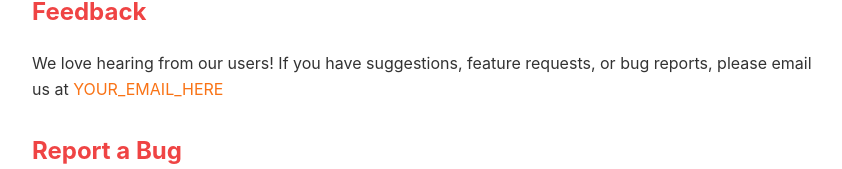
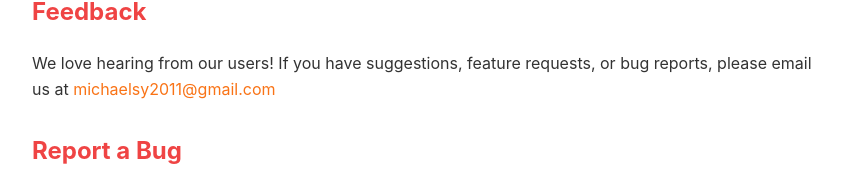
Before and after one commit to michael7291/lit-fire-tracker-docs, a plain HTML site: page support.html in a window 1280 px wide. Shown: the part 1857-2026 px from the top of the page, without its empty margins (208-1050 px from the left). Drawn offline with Linux system fonts and the light colour scheme.

```diff
--- a/support.html
+++ b/support.html
@@ -107,7 +107,7 @@
     </div>
 
     <h2>Feedback</h2>
-    <p>We love hearing from our users! If you have suggestions, feature requests, or bug reports, please email us at <a href="mailto:YOUR_EMAIL_HERE">YOUR_EMAIL_HERE</a></p>
+    <p>We love hearing from our users! If you have suggestions, feature requests, or bug reports, please email us at <a href="mailto:YOUR_EMAIL_HERE">michaelsy2011@gmail.com</a></p>
 
     <h2>Report a Bug</h2>
     <p>Found a bug? Please email us at <a href="mailto:YOUR_EMAIL_HERE">michaelsy2011@gmail.com</a> with:</p>
```
